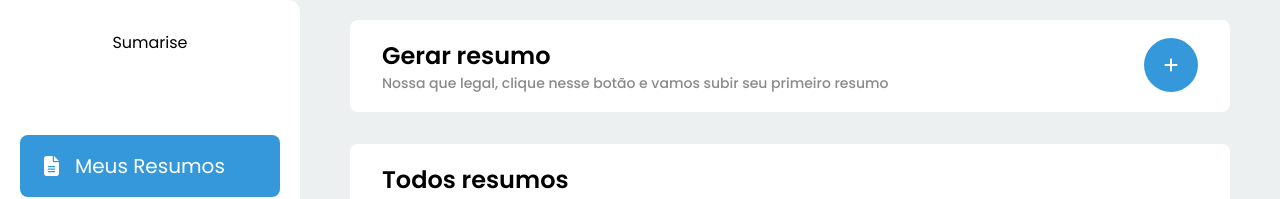
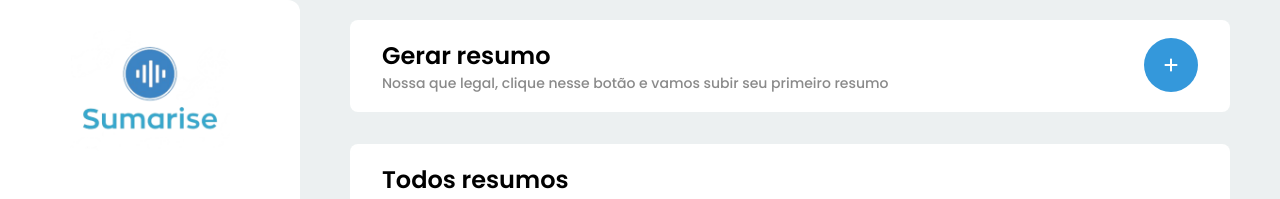
Before and after one commit to rodrigoodev/hackathon-frontend, a Nuxt app: page /meus-resumos in a window 1280 px wide. Shown: the top 199 px of the page. Built offline with nearby package versions, Linux system fonts and the light colour scheme; no server answers; sample sign-in values are in the browser's storage.

Commit message:
feat: add logo

```diff
--- a/components/layouts/sidebar.vue
+++ b/components/layouts/sidebar.vue
@@ -2,7 +2,9 @@
 
 <template>
   <div class="sidebar">
-    <div class="sidebar__logo">Sumarise</div>
+    <div class="sidebar__logo">
+      <img src="/img/sumarise.png" alt="logo" width="160" />
+    </div>
     <div class="sidebar__menu-wrapper">
       <ul class="sidebar-menu-list">
         <nuxt-link to="/meus-resumos">
--- a/pages/meus-resumos/index.vue
+++ b/pages/meus-resumos/index.vue
@@ -9,6 +9,9 @@ definePageMeta({
 const showDialog = ref(false);
 
 function toggleDialog() {
+  if (!showDialog.value) {
+    useRouter().push("/meus-resumos");
+  }
   showDialog.value = !showDialog.value;
 }
 </script>
```
Also changed, not shown: public/img/sumarise.png (added).
